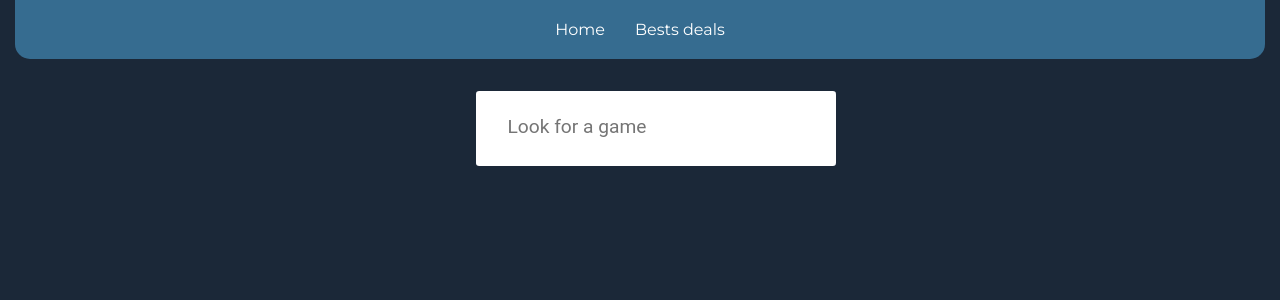
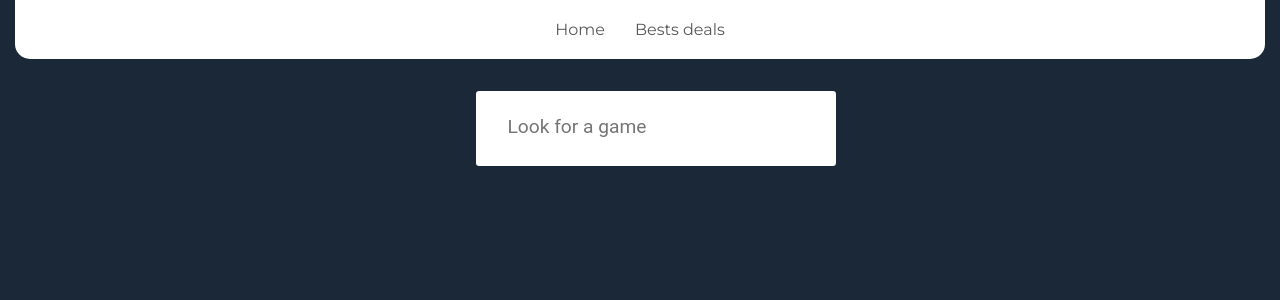
Before and after one commit to BratiPradhan/priceless-games, a React (Create React App) app: page / in a window 1280 px wide. Shown: the top 300 px of the page. Built offline with nearby package versions, Linux system fonts and the light colour scheme.

Commit message:
fixing link style and nav background

```diff
--- a/src/App.css
+++ b/src/App.css
@@ -7,7 +7,7 @@
     display: flex;
     flex-direction: row;
     justify-content: center;
-    background-color: rgba( 62, 126, 167, 0.8);
+    background-color: #fff;
     padding: 10px 10px;
     border-radius: 0 0 15px 15px;
 }
@@ -15,6 +15,7 @@
 .main-nav a {
     padding: 10px;
     margin: 0 5px;
+    color: #58595b;
 }
 
 .main-nav a:hover {
--- a/src/index.css
+++ b/src/index.css
@@ -21,3 +21,6 @@ a {
   text-decoration: none;
   color: #fff;
 }
+#root{
+  width: 100%;
+}
```
